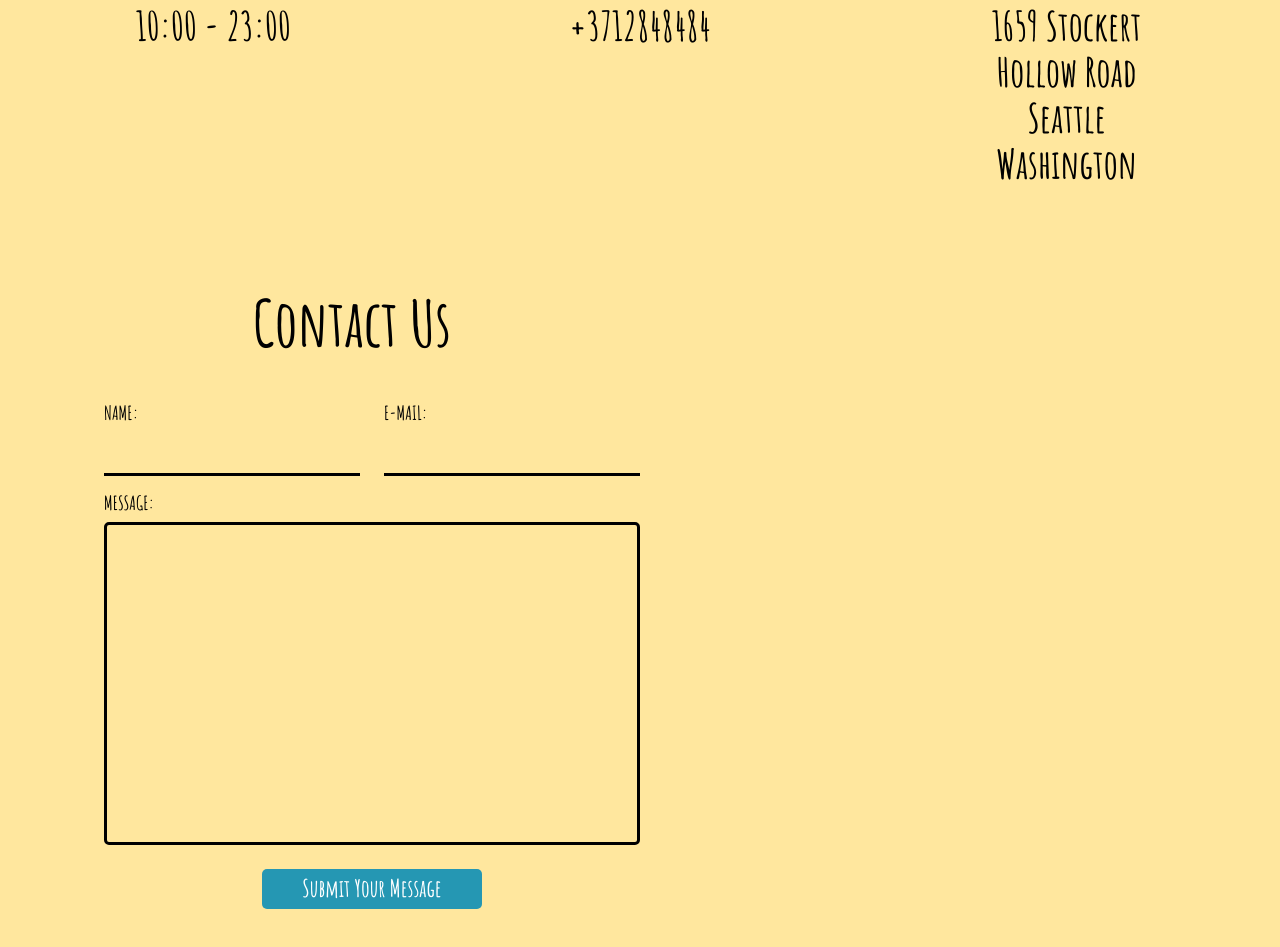
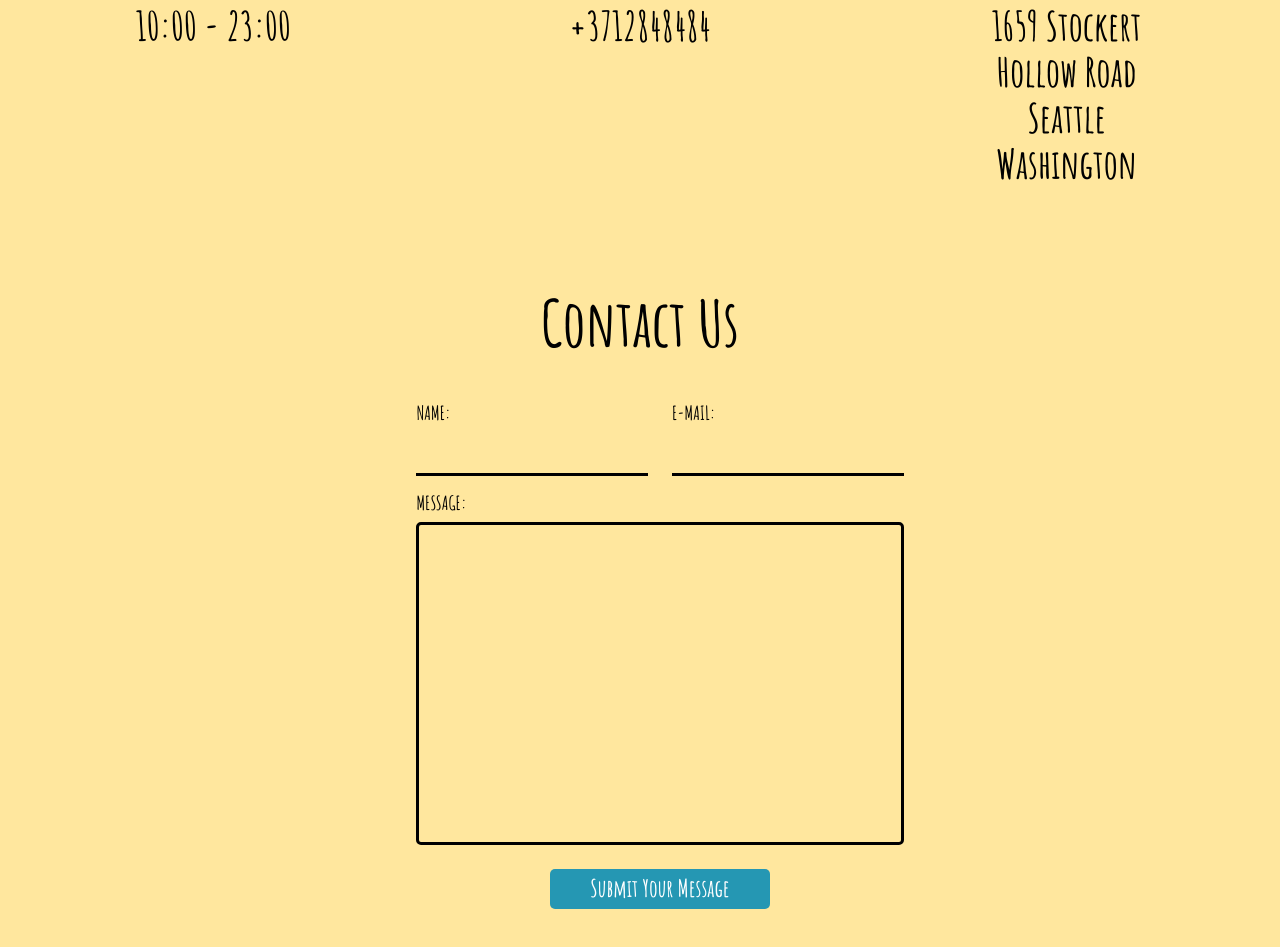
Before and after one commit to litaish/restaurant-page, a website built with webpack: page dist/index.html in a window 1280 px wide. Shown: the part 1309-2256 px from the top of the page. Built offline with nearby package versions, Linux system fonts and the light colour scheme; files whose address does not match are found by name.

Commit message:
Fix contact form marginsd

```diff
--- a/package.json
+++ b/package.json
@@ -21,6 +21,7 @@
   "homepage": "https://github.com/litaish/restaurant-page#readme",
   "devDependencies": {
     "css-loader": "^6.7.1",
+    "dotenv-webpack": "^8.0.0",
     "file-loader": "^6.2.0",
     "html-loader": "^1.3.2",
     "html-webpack-plugin": "^5.5.0",
@@ -31,6 +32,7 @@
   },
   "dependencies": {
     "@mdi/font": "^7.0.96",
-    "normalize.css": "^8.0.1"
+    "normalize.css": "^8.0.1",
+    "ol": "^6.15.1"
   }
 }
--- a/src/assets/styles/style.css
+++ b/src/assets/styles/style.css
@@ -188,8 +188,9 @@ nav > ul > li:hover {
   font-size: 4rem;
 }
 .form-map-wrapper {
-  display: grid;
-  grid-template-columns: 50% 50%;
+  display: flex;
+  justify-content: center;
+  align-items: center;
   margin-top: 1rem;
   padding-bottom: 5rem;
   margin-left: 5%;
@@ -258,8 +259,8 @@ form input {
   cursor: pointer;
 }
 #map {
-  height: 400px;
-  /* The height is 400 pixels */
+  position: absolute;
+  top: 0;
+  bottom: 0;
   width: 100%;
-  /* The width is the width of the web page */
 }
--- a/src/modules/contact.js
+++ b/src/modules/contact.js
@@ -11,7 +11,6 @@ const displayContact = (content) => {
     const formMapWrapper = document.createElement("div");
     formMapWrapper.classList.add("form-map-wrapper");
     displayForm(formMapWrapper);
-    displayMap(formMapWrapper);
     content.appendChild(formMapWrapper);
 }
 
@@ -90,10 +89,4 @@ const displayForm = (formMapWrapper) => {
     formMapWrapper.appendChild(formWrapper);
 }
 
-const displayMap = (formMapWrapper) => {
-    const mapDiv = document.createElement("div");
-    mapDiv.setAttribute("id", "map");
-    formMapWrapper.appendChild(mapDiv);
-}
-
 export default displayContact;
--- a/webpack.config.js
+++ b/webpack.config.js
@@ -1,5 +1,6 @@
 const path = require("path");
 const HtmlWebpackPlugin = require("html-webpack-plugin");
+const Dotenv = require('dotenv-webpack');
 
 module.exports = {
   mode: "development",
@@ -12,6 +13,7 @@ module.exports = {
     new HtmlWebpackPlugin({
       title: "Coffee n' Dine",
     }),
+    new Dotenv()
   ],
   output: {
     filename: "[name].js",
```
Also changed, not shown: 2 other files.
